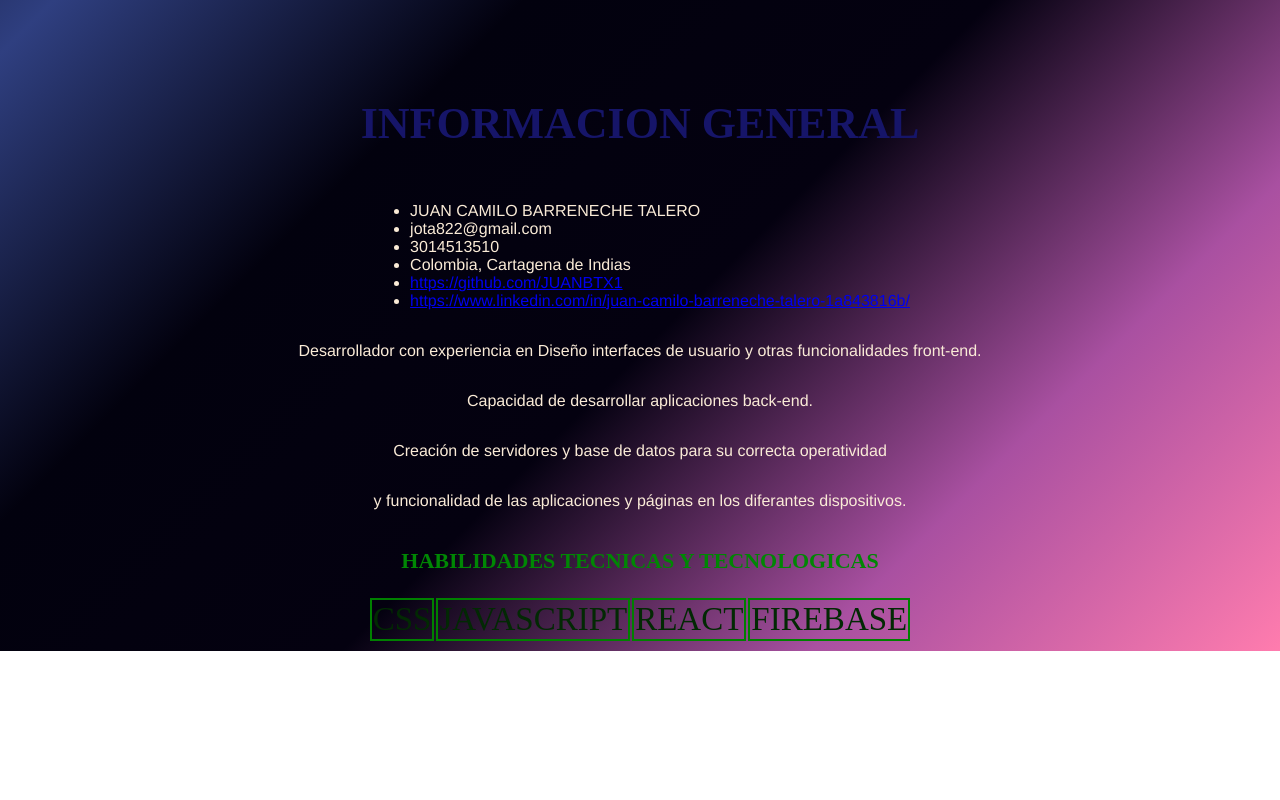
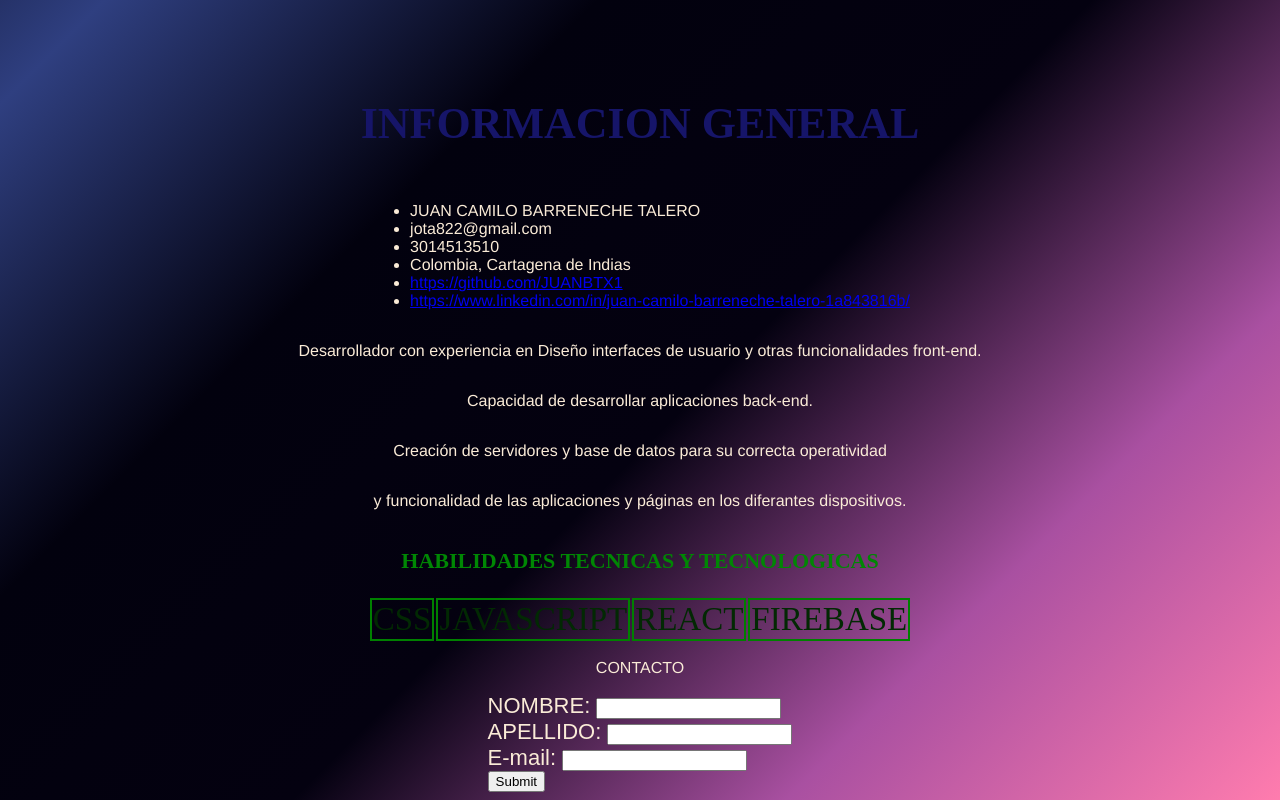
Before and after one commit to JUANBTX1/html-intro, a plain HTML site: page index.html in a window 1280 px wide. Shown: the part 884-1684 px from the top of the page. Before the commit the page ends 1535 px from the top, so only its background shows below. Drawn offline with Linux system fonts and the light colour scheme.

Commit message:
contacto

```diff
--- a/index.html
+++ b/index.html
@@ -47,6 +47,12 @@
 
           </table>
 
+          <p>CONTACTO</p>
+          <form action="getform.php" method="get">
+              <label>NOMBRE: <input type="text"></label><br>
+              <label>APELLIDO: <input type="text"></label><br>
+              <label>E-mail: <input type="email"></label><br>
+          <input type="submit" value="Submit">
 
 
 </body>
--- a/style.css
+++ b/style.css
@@ -43,3 +43,7 @@ h3{color: #008704;
 font-size: 22px;}
 
 li{color: antiquewhite;}
+
+label{color: antiquewhite;
+  font-size: 22px;
+  font-family: Arial, Helvetica, sans-serif;}
```
